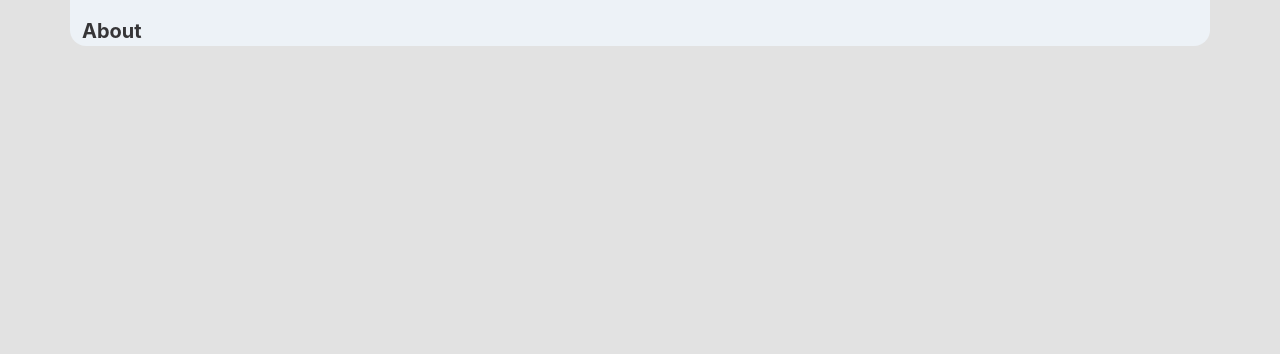
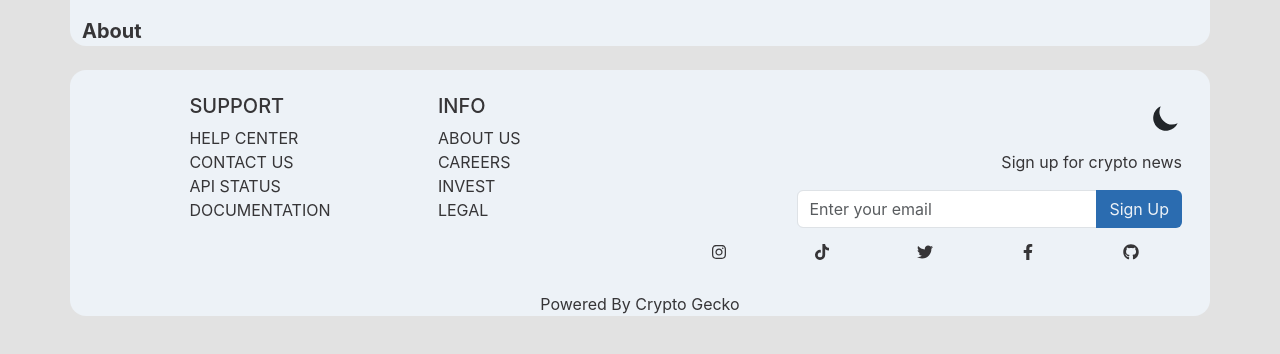
Before and after one commit to DNA21/coin-tracker, a React (Create React App) app: page /coin/1 in a window 1280 px wide. Shown: the part 402-756 px from the top of the page. Built offline with nearby package versions, Linux system fonts and the light colour scheme; no server answers; the HTML template or start-up script is replaced by a standard one.

Commit message:
Footer Component

```diff
--- a/src/App.js
+++ b/src/App.js
@@ -3,6 +3,7 @@ import { ThemeProvider } from 'styled-components';
 import { lightTheme, darkTheme } from './theme';
 import { GlobalStyles } from './global';
 import Header from './components/Header';
+import Footer from './components/Footer';
 import './App.css';
 import { Route, Routes } from 'react-router-dom';
 import Home from './routes/Home';
@@ -39,6 +40,7 @@ function App() {
                         <Route path=':coinId' />
                     </Route>
                 </Routes>
+                <Footer theme={theme} setTheme={setTheme} />
             </>
         </ThemeProvider>
     );
--- /dev/null
+++ b/src/components/Footer.jsx
@@ -0,0 +1,77 @@
+import React from 'react'
+import Toggle from './Toggle';
+import { Container } from 'reactstrap';
+import { FaInstagram, FaTiktok, FaTwitter, FaFacebookF, FaGithub, FaGit } from 'react-icons/fa';
+
+const Footer = (props) => {
+    const {theme, setTheme} = props;
+
+    const toggleTheme = () => {
+        if (theme === 'light') {
+            setTheme('dark');
+        } else {
+            setTheme('light');
+        }
+    }
+
+    return (
+        <Container className='bgSecondary rounded-4 mt-4'>
+            <div className='row pt-4'>
+                <div className='col-12 col-md-6'>
+                    <div className='d-flex justify-content-evenly text-uppercase'>
+                        <div>
+                            <h3 className='fs-5'>Support</h3>
+                            <ul className='list-unstyled fs-6'>
+                                <li>Help Center</li>
+                                <li>Contact Us</li>
+                                <li>API Status</li>
+                                <li>Documentation</li>
+                            </ul>
+                        </div>
+                        <div>
+                            <h3 className='fs-5'>Info</h3>
+                            <ul className='list-unstyled'>
+                                <li>About Us</li>
+                                <li>Careers</li>
+                                <li>Invest</li>
+                                <li>Legal</li>
+                            </ul>
+                        </div>
+                    </div>
+                </div>
+
+                <div className="col-12 col-md-6">
+                    <div className='d-flex flex-column justify-content-md-between align-items-center align-items-md-end mx-md-3'>
+                        <div className='py-2'>
+                            <Toggle theme={theme} toggleTheme={toggleTheme} />
+                        </div>
+                        <div className='py-2'>
+                            <p>Sign up for crypto news</p>
+                        </div>
+                        <div className='w-75 py-2'>
+                            <form>
+                                <div className='input-group'>
+                                    <input type='email' class='form-control' placeholder='Enter your email' />
+                                    <button className='btn bgButton'>Sign Up</button>
+                                </div>
+                            </form>
+                        </div>
+                        <div className='w-100 py-2 d-flex justify-content-around'>
+                            <FaInstagram />
+                            <FaTiktok />
+                            <FaTwitter />
+                            <FaFacebookF />
+                            <FaGithub />
+                        </div>
+                    </div>
+                </div>
+            </div>
+
+            <div className='pt-4'>
+                <p className='text-center'>Powered By Crypto Gecko</p>
+            </div>
+        </Container>
+    )
+}
+
+export default Footer;
```
